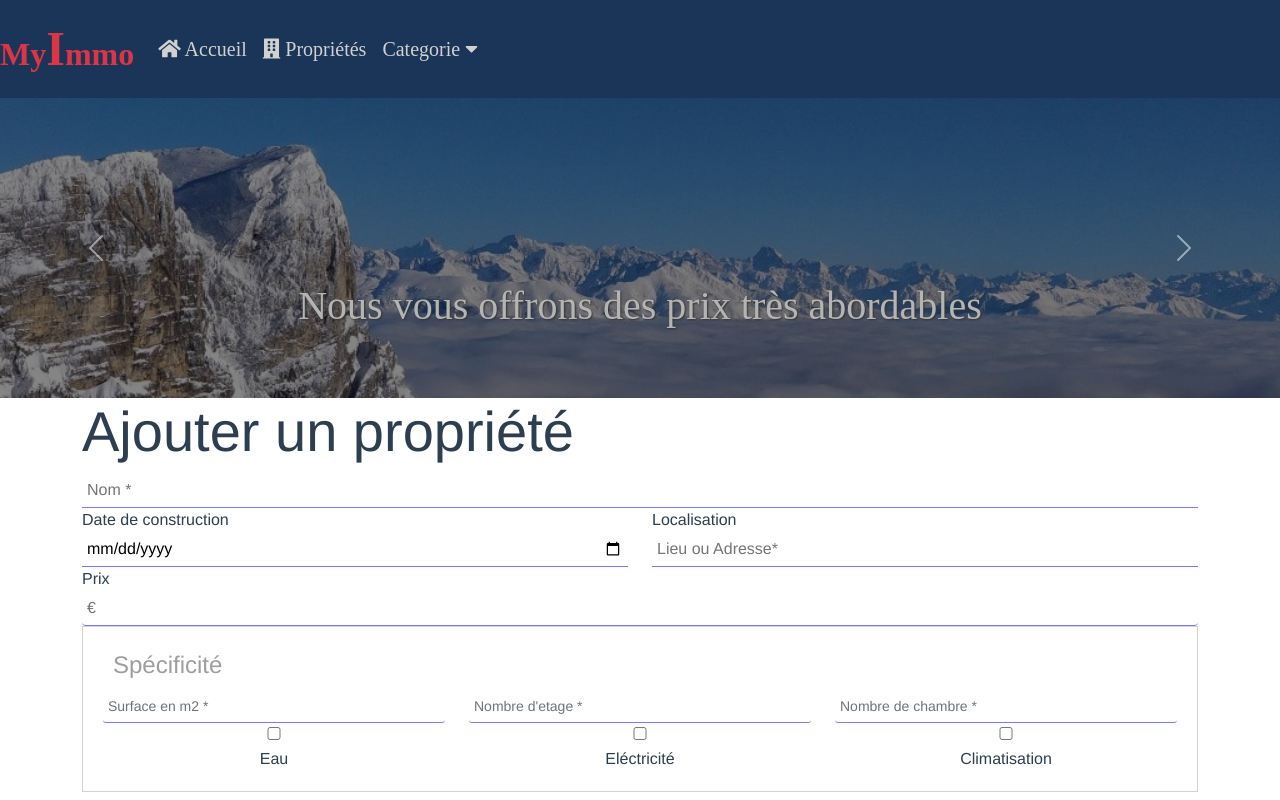
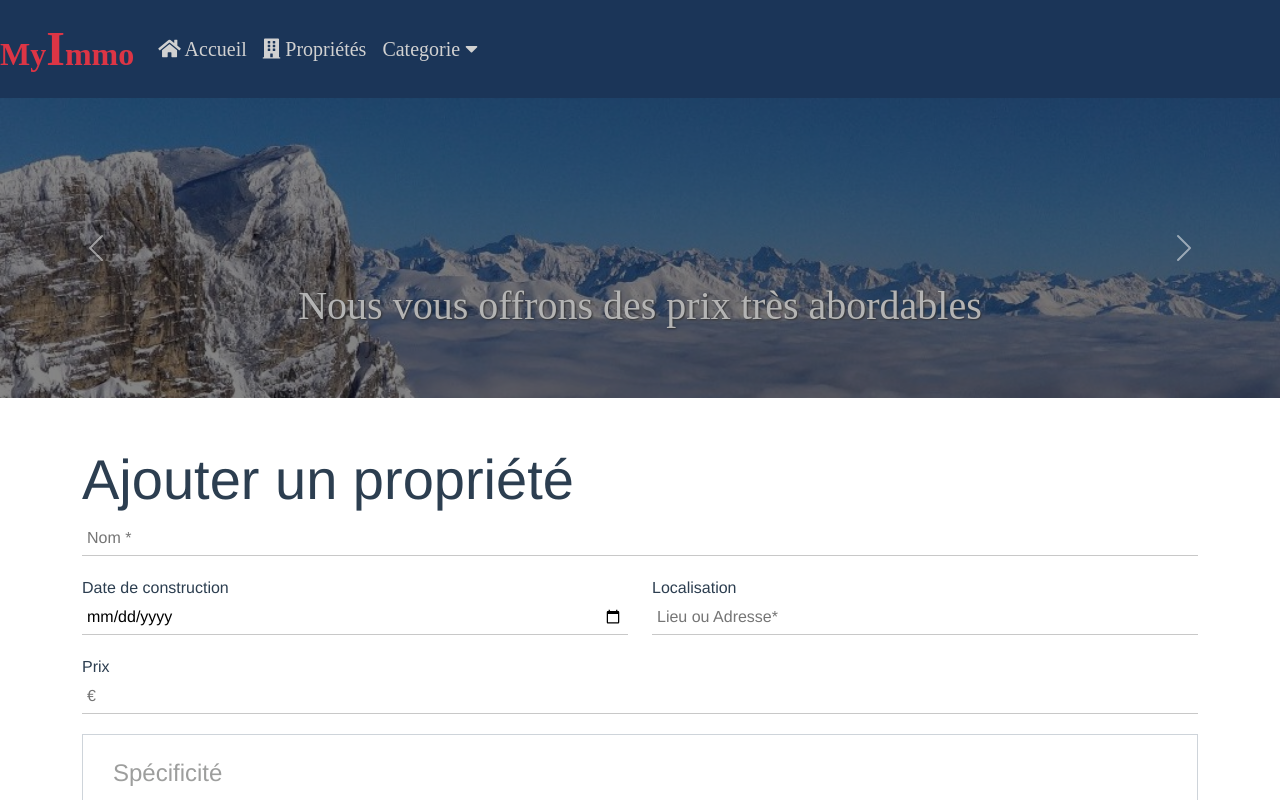
Before and after one commit to ManjakaRak/vue-app, a Vue app: page /#/create-property in a window 1280 px wide. Shown: the top 800 px of the page. Built offline with nearby package versions, Linux system fonts and the light colour scheme.

Commit message:
modif input CreateProperty.vue

```diff
--- a/src/components/CreateProperty.vue
+++ b/src/components/CreateProperty.vue
@@ -2,7 +2,7 @@
   <div class="create-property">
     <ban-component></ban-component>
     <form @submit.prevent="handleSubmit" class="container mb-5">
-      <h2 class="display-4">Ajouter un propriété</h2>
+      <h2 class="display-4 mt-5">Ajouter un propriété</h2>
       <div class="row">
         <div class="form-group col-md-12">
           <!-- nom -->
@@ -13,21 +13,21 @@
         </div>
         <div class="form-group col-md-6">
           <!-- date de construction -->
-          <label for="">Date de construction</label><input :class="{'error': errors.construction_date.check}" v-model="property.construction_date" type="date" class="default">
+          <label>Date de construction</label><input :class="{'error': errors.construction_date.check}" v-model="property.construction_date" type="date" class="default">
           <small v-if="errors.construction_date.check" class="text-danger">
             {{ errors.construction_date.message }}
           </small>
         </div>
         <div class="form-group col-md-6">
           <!-- lieu -->
-          <label for="">Localisation</label><input :class="{'error': errors.location.check}" v-model="property.location" type="text" placeholder="Lieu ou Adresse*" class="default">
+          <label>Localisation</label><input :class="{'error': errors.location.check}" v-model="property.location" type="text" placeholder="Lieu ou Adresse*" class="default">
           <small v-if="errors.location.check" class="text-danger">
             {{ errors.location.message }}
           </small>
         </div>
         <div class="form-group col-md-12">
           <!-- prix -->
-          <label >Prix</label><input :class="{'error': errors.price.check}" v-model="property.price" class="form-control" placeholder="€" type="number">
+          <label >Prix</label><input :class="{'error': errors.price.check}" v-model="property.price" placeholder="€" type="number">
           <small v-if="errors.price.check" class="text-danger">
             {{ errors.price.message }}
           </small>
@@ -38,21 +38,21 @@
         <div class="row">
           <div class="col-md-4 form-group">
           <!-- surface m2 -->
-          <input type="number" :class="{'error': errors.surface.check}" v-model="property.surface" class="form-control form-control-sm" placeholder="Surface en m2 *">
+          <input type="number" :class="{'error': errors.surface.check}" v-model="property.surface" placeholder="Surface en m2 *">
           <small v-if="errors.surface.check" class="text-danger">
             {{ errors.surface.message }}
           </small>
           </div>
           <div class="col-md-4 form-group">
           <!-- etage -->
-          <input type="number" :class="{'error': errors.stair.check}" v-model="property.stair" class="form-control form-control-sm" placeholder="Nombre d'etage *">
+          <input type="number" :class="{'error': errors.stair.check}" v-model="property.stair" placeholder="Nombre d'etage *">
           <small v-if="errors.stair.check" class="text-danger">
             {{ errors.stair.message }}
           </small>
           </div>
           <div class="col-md-4 form-group">
             <!-- chambre -->
-            <input :class="{'error': errors.room.check}" type="number" v-model="property.room" class="form-control form-control-sm default" placeholder="Nombre de chambre *">
+            <input :class="{'error': errors.room.check}" type="number" v-model="property.room" placeholder="Nombre de chambre *">
             <small v-if="errors.room.check" class="text-danger">
               {{ errors.room.message }}
             </small>
@@ -262,8 +262,9 @@ export default {
   input {
     width: 100%;
     padding: 5px;
+    margin-bottom: 20px;
     border: none;
-    border-bottom: 1px solid rgba(0, 0, 255, 0.521);
+    border-bottom: 1px solid rgb(200, 200, 200);
   }
   .create-property input:focus {
     background-color: #c7c7c763;
```
